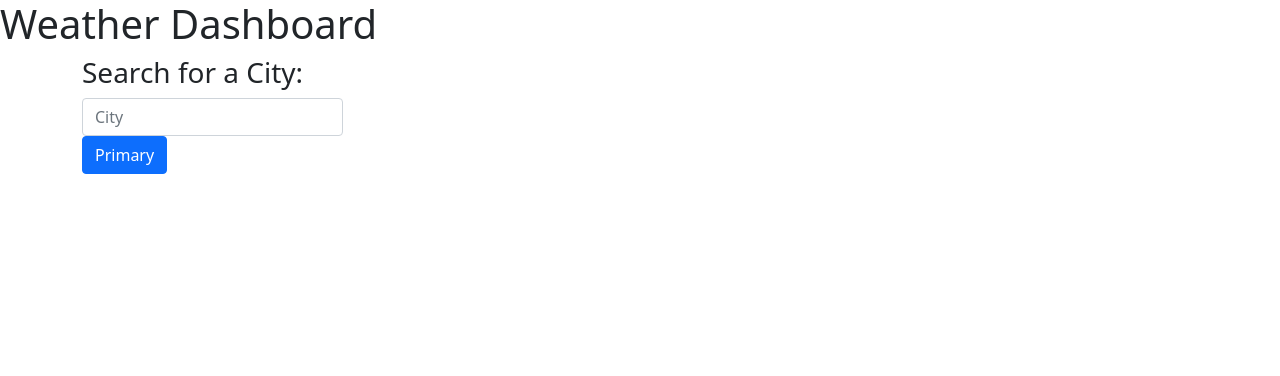
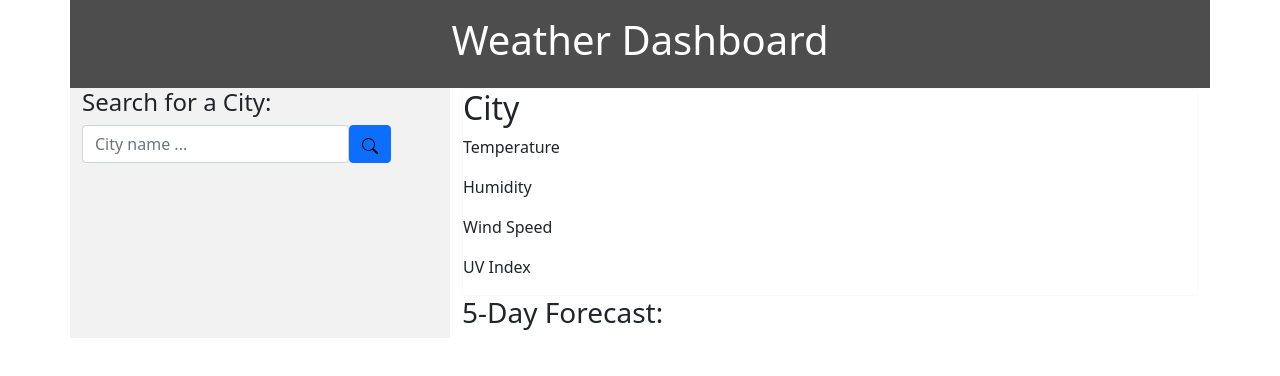
Before and after one commit to profjjk/weather-dashboard, a plain HTML site: page index.html in a window 1280 px wide. Drawn offline with nearby package versions, Linux system fonts and the light colour scheme.

Commit message:
Initial structure and styling

```diff
--- a/index.html
+++ b/index.html
@@ -3,7 +3,6 @@
     <head>
         <meta charset="utf-8">
         <meta http-equiv="X-UA-Compatible" content="IE=edge">
-        <title></title>
         <meta name="description" content="">
         <meta name="viewport" content="width=device-width, initial-scale=1">
 
@@ -16,33 +15,52 @@
         <title>Weather Dashboard</title>
     </head>
     <body>
-        <header>
+        <header class="container">
             <h1>Weather Dashboard</h1>
         </header>
 
         <div class="container">
             <div class="row">
-                <div class="col-3">
-                    <div id="searchbar">
-                        <h3>Search for a City:</h3>
-                        <input type="text" class="form-control" placeholder="City">
-                        <button type="button" class="btn btn-primary">Primary</button>
+                <div class="col-4" id="searchbar">
+                    <div>
+                        <h4>Search for a City:</h4>
+                        <input type="text" class="form-control w-75 float-start" placeholder="City name ...">
+                        <button class="btn btn-primary float-none" type="button"><img src="img/icon-search.svg" alt="Search Icon"></button>
                     </div>
                     <div id="previous-search">
 
                     </div>
                 </div>
-                <div class="col-9">
-                    <div id="current-weather">
+                <div class="col-8" id="weather-section">
+                    <div id="current-weather" class="border border-light rounded" >
+                        <h2>City<span id="date"></span><span id="weather-icon"></span></h2>
+                        <p>Temperature</p>
+                        <p>Humidity</p>
+                        <p>Wind Speed</p>
+                        <p>UV Index</p>
 
                     </div>
-                    <div id="forecast">
+                    <div class="row" id="forecast">
+                        <h3>5-Day Forecast:</h3>
+                        <div class="col-2">
 
+                        </div>
+                        <div class="col-2">
+
+                        </div>
+                        <div class="col-2">
+
+                        </div>
+                        <div class="col-2">
+
+                        </div>
+                        <div class="col-2">
+
+                        </div>
                     </div>
                 </div>
             </div>
         </div>
-
         <script src="script.js"></script>
     </body>
 </html>
--- a/style.css
+++ b/style.css
@@ -0,0 +1,16 @@
+/***** GENERAL *****/
+* {
+    box-sizing: border-box;
+}
+
+/***** HEADER *****/
+header {
+    background: #4d4d4d;
+    color: #fff;
+    text-align: center;
+    padding: 1em;
+}
+
+#searchbar {
+    background: #f2f2f2;
+}
```
Also changed, not shown: img/icon-search.svg (added).
